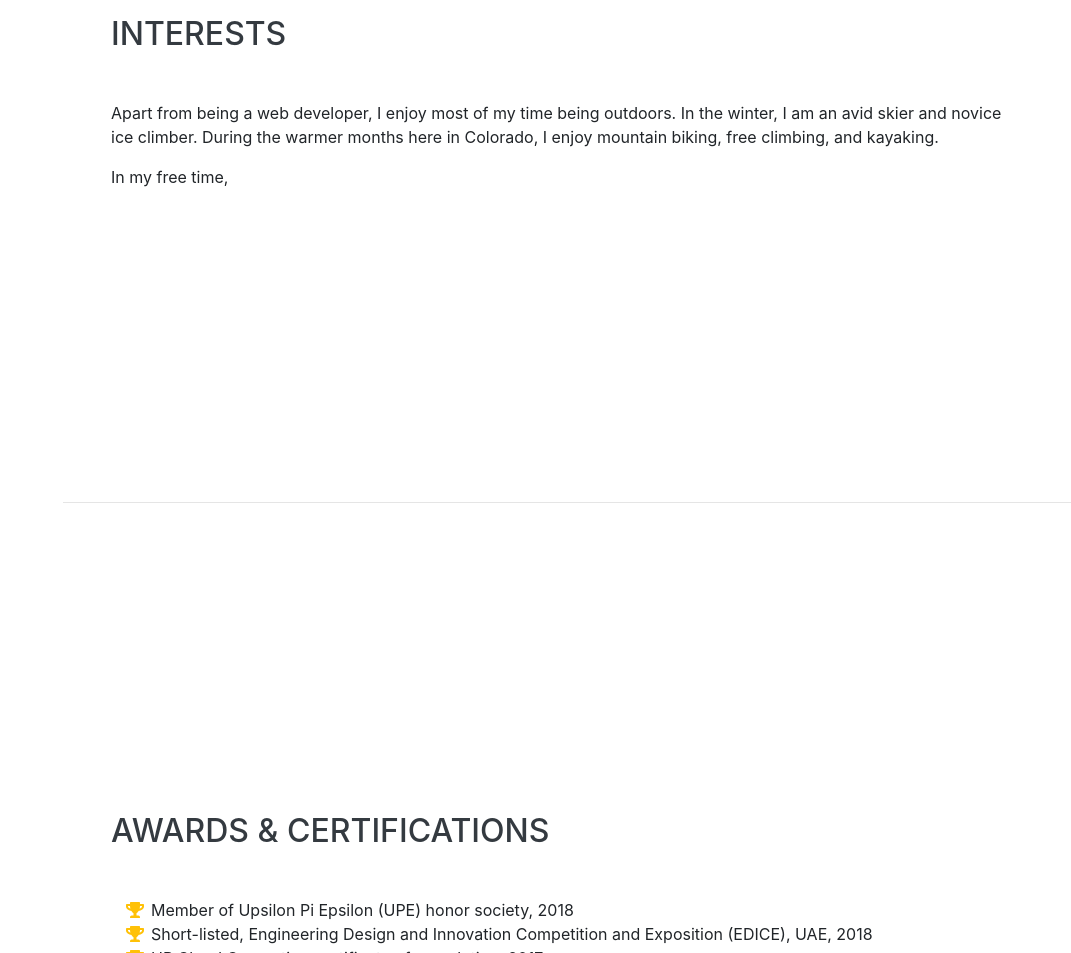
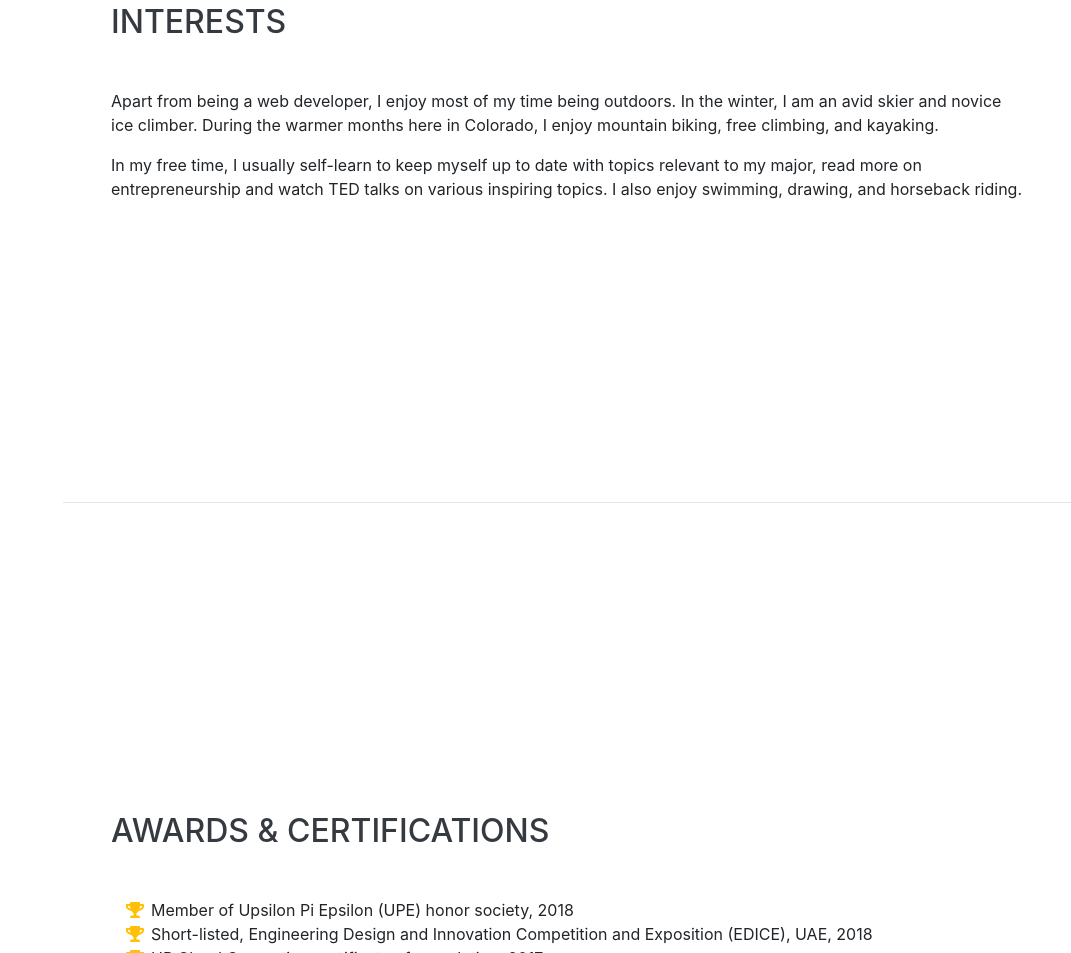
Before and after one commit to Eilaf-Alg/Astrolabs-portfolio, a website with bundled scripts: page index.html in a window 1280 px wide. Shown: the part 5115-6068 px from the top of the page, without its empty margins (209-1280 px from the left). Built offline with nearby package versions, Linux system fonts and the light colour scheme; a web font is replaced by a local one.

Commit message:
v1 of intrests

```diff
--- a/index.html
+++ b/index.html
@@ -384,7 +384,9 @@
 
 
         </p>
-        <p class="mb-0"> In my free time, </p>
+        <p class="mb-0"> In my free time, I usually self-learn to keep myself up to date with topics relevant to my major,
+           read more on entrepreneurship and watch TED talks on various inspiring topics.
+           I also enjoy swimming, drawing, and horseback riding. </p>
       </div>
     </section>
 
```
